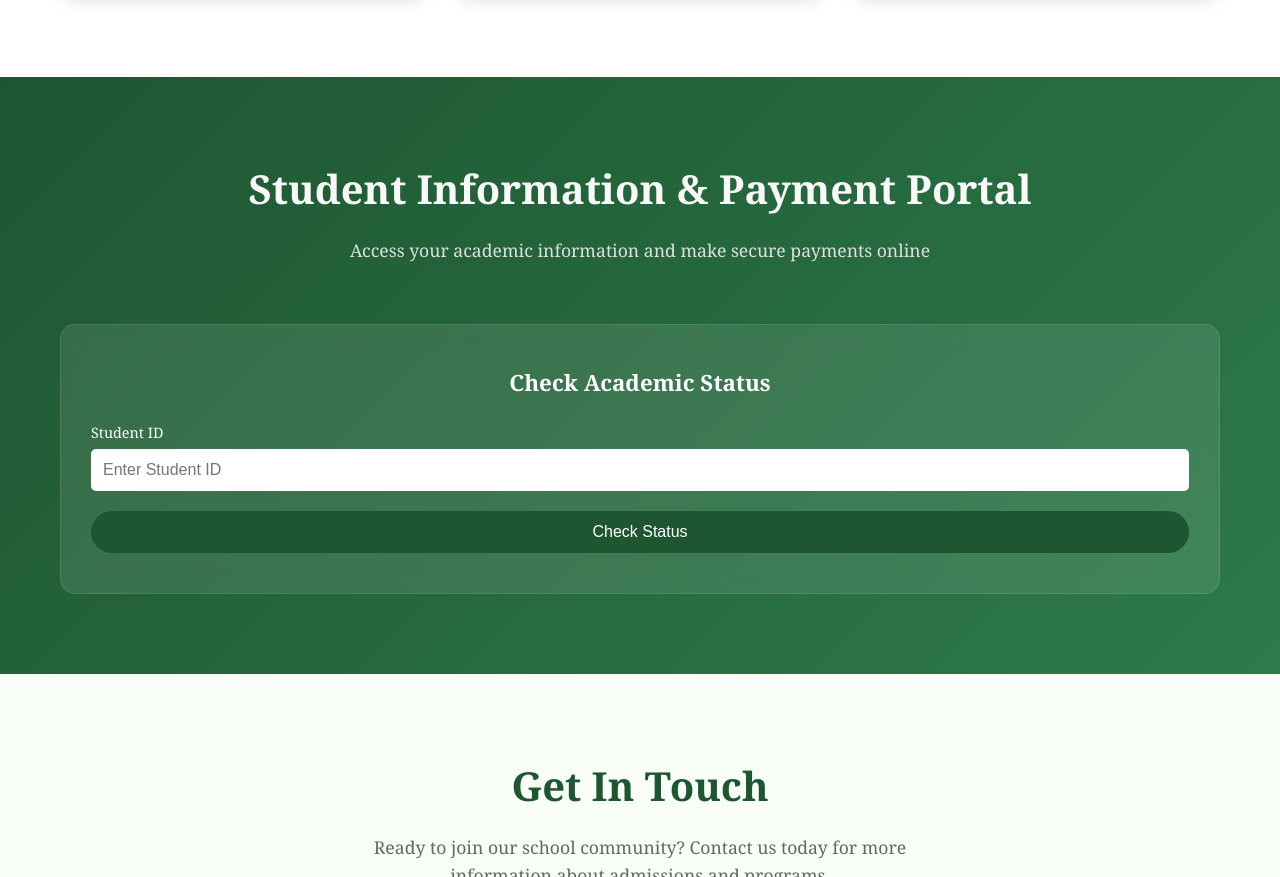
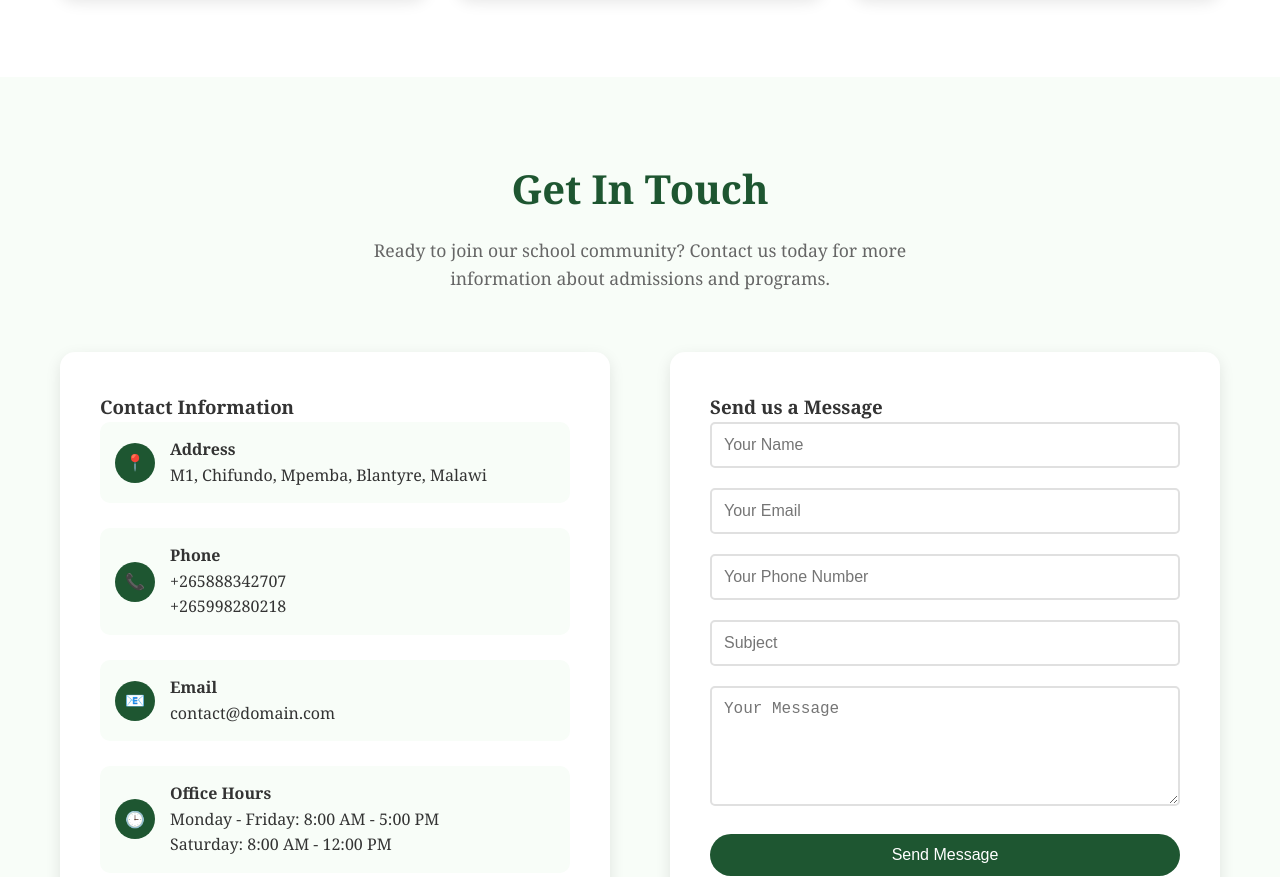
Before and after one commit to mwalefaith2021/jjschool, a plain HTML site: page index.html in a window 1280 px wide. Shown: the part 2624-3501 px from the top of the page. Drawn offline with Linux system fonts and the light colour scheme.

Commit message:
first commit

```diff
--- a/index.html
+++ b/index.html
@@ -199,28 +199,6 @@
         </div>
     </section>
 
-    <!-- Student Portal Section -->
-    <section class="student-portal" id="payment">
-        <div class="container">
-            <div class="section-header">
-                <h2 style="color: #f8f8f8;">Student Information & Payment Portal</h2>
-                <p style="color: #e0e0e0;">Access your academic information and make secure payments online</p>
-            </div>
-            <div class="portal-grid">
-                <div class="portal-card">
-                    <h3>Check Academic Status</h3>
-                    <form>
-                        <div class="input-group">
-                            <label for="student-id">Student ID</label>
-                            <input type="text" id="student-id" placeholder="Enter Student ID">
-                        </div>
-                        <button type="submit" class="btn btn-primary" style="width: 100%;">Check Status</button>
-                    </form>
-                </div>
-            </div>
-        </div>
-    </section>
-
     <!-- Contact Section -->
     <section class="contact" id="contact">
         <div class="container">
```
